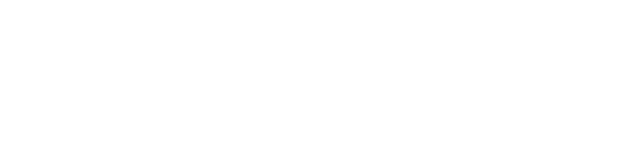
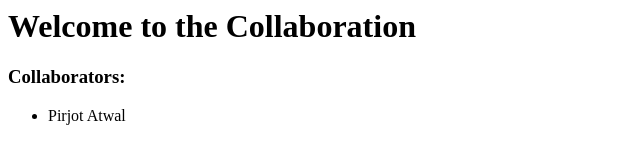
Before and after one commit to dot-slash-CS/collaboration-tutorial, a plain HTML site: page index.html in a window 1280 px wide. Shown: the whole page, without its empty margins (0-640 px from the left). Drawn offline with Linux system fonts and the light colour scheme.

Commit message:
New branch commit!

```diff
--- a/index.html
+++ b/index.html
@@ -1,8 +1,13 @@
 <html>
     <head>
         <title>Collaboration on Github</title>
+        <script src = "main.js"></script>
     </head>
     <body>
-
+        <h1>Welcome to the Collaboration</h1>
+        <h3>Collaborators:</h3>
+        <ul>
+            <li>Pirjot Atwal</li>
+        </ul>
     </body>
 </html>
```
Also changed, not shown: README.md.
